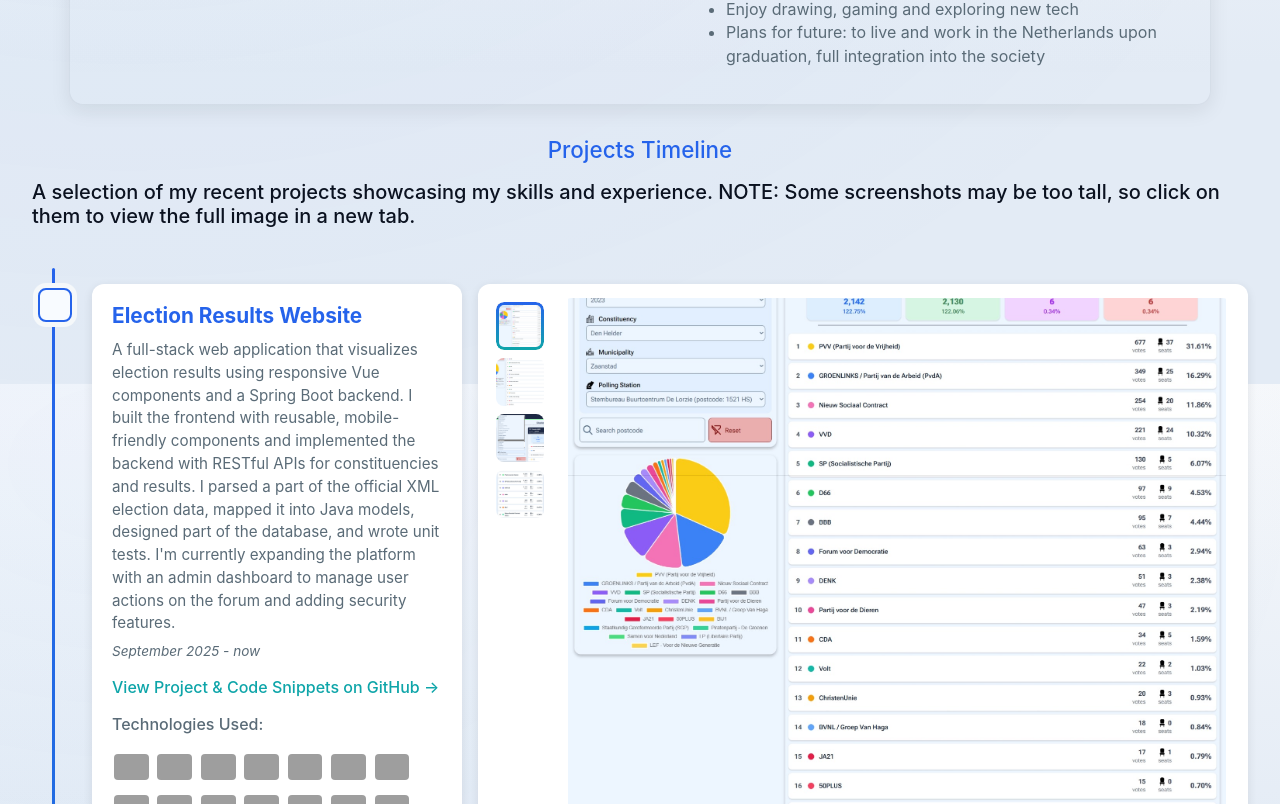
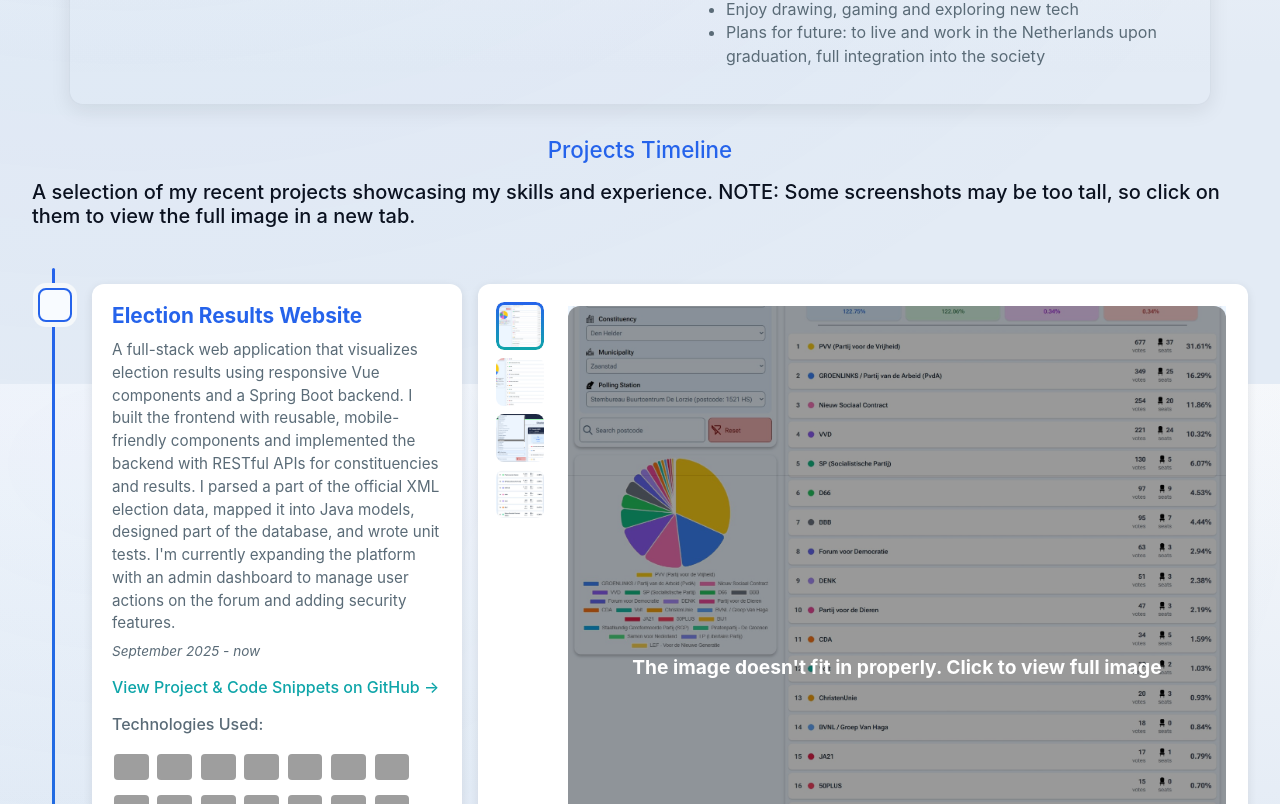
Before and after one commit to olenavelychko1/olenavelychko1.github.io, a Vue app in the folder frontend/: page / in a window 1280 px wide. Shown: the part 416-1220 px from the top of the page. Built offline with nearby package versions, Linux system fonts and the light colour scheme; grey boxes are pictures that could not be loaded.

Commit message:
feat: detect when the image is too tall and show according text

```diff
--- a/frontend/src/components/MediaGallery.vue
+++ b/frontend/src/components/MediaGallery.vue
@@ -1,5 +1,5 @@
 <script setup>
-import { ref, onMounted, watch } from 'vue';
+import { ref, onMounted, nextTick, watch } from 'vue';
 
 
 const props = defineProps({
@@ -7,6 +7,13 @@ const props = defineProps({
 });
 
 const currentIndex = ref(-1);
+
+// refs used for measuring image size
+const mainInnerRef = ref(null);
+const imgRef = ref(null);
+const imageIsTooTall = ref(false);
+
+const forgiveTolerance = 20; // pixels of tolerance
 
 function extOf(src) {
     return (src || '').split('.').pop().toLowerCase();
@@ -31,14 +38,52 @@ function select(i) {
     currentIndex.value = Math.max(0, Math.min(i, props.images.length - 1));
 }
 
+// Wait for layout to stabilize and then measure rendered sizes
+async function detectTooTall() {
+  // wait for DOM update / image layout
+  await nextTick();
+  imageIsTooTall.value = false;
+  console.log('Detecting too tall image...');
+
+  const img = imgRef.value;
+  const container = mainInnerRef.value;
+  if (!img || !container) return;
+
+  console.log('Measuring sizes...');
+
+  // If the image hasn't loaded yet it may have zero rect; bail until load
+  const imgRect = img.getBoundingClientRect();
+  const containerRect = container.getBoundingClientRect();
+  if (!imgRect.height || !containerRect.height) return;
+
+  console.log('Image height:', imgRect.height, 'Container height:', containerRect.height);
+  imageIsTooTall.value = (imgRect.height - containerRect.height) > forgiveTolerance;
+}
+
+// When image load event fires, re-check using measured rendered size
+function onImageLoad() {
+  detectTooTall();
+}
+
 onMounted(() => {
     if (props.images && props.images.length > 0) currentIndex.value = 0;
     else currentIndex.value = -1;
+
+  nextTick(() => detectTooTall());
 });
 
-watch(() => props.images, (newImgs) => {
-    if (!newImgs || newImgs.length === 0) currentIndex.value = -1;
-    else if (currentIndex.value < 0 || currentIndex.value >= newImgs.length) currentIndex.value = 0;
+// re-check after switching images
+watch(currentIndex, async () => {
+  imageIsTooTall.value = false;
+  await nextTick();
+  detectTooTall();
+});
+
+// if images array changes, reset selection & re-check
+watch(() => props.images, async (newImgs) => {
+  await nextTick();
+  if (newImgs && newImgs.length && currentIndex.value === -1) currentIndex.value = 0;
+  detectTooTall();
 });
 
 </script>
@@ -59,10 +104,13 @@ watch(() => props.images, (newImgs) => {
         <div class="main-media">
             <!-- Show a photo if it's not a video extension, otherwise a video -->
             <div class="main-frame" v-if="currentIndex >= 0">
-                <div class="main-inner">
+                <div class="main-inner" ref="mainInnerRef">
                     <a :href="images[currentIndex]" target="_blank" rel="noopener noreferrer"
                         v-if="!isVideo(images[currentIndex])" title="Open media in full view">
-                        <img class="main-img" :src="images[currentIndex]" alt="project image" />
+                        <img ref="imgRef" class="main-img" :src="images[currentIndex]" alt="project image" @load="onImageLoad" />
+                        <div v-if="imageIsTooTall" class="click-overlay" aria-hidden="true">
+                            The image doesn't fit in properly. Click to view full image
+                        </div>
                     </a>
 
                     <div v-else class="video-wrapper">
@@ -223,8 +271,36 @@ as it normally can't be round with a gradient */
     max-height: 100%;
     width: 100%;
     height: auto;
-    object-fit: scale-down;
+    object-fit: contain;
 
+}
+
+.main-inner {
+    width: 100%;
+    height: 100%;
+    display: flex;
+    align-items: center;
+    justify-content: center;
+    position: relative;
+    overflow: hidden;
+}
+
+/* Semi-transparent overlay to tell that the image is too tall */
+.click-overlay {
+    position: absolute;
+    top: 0;
+    left: 0;
+    width: 100%;
+    height: 100%;
+    display: flex;
+    justify-content: center;
+    align-items: center;
+    background: rgba(0, 0, 0, 0.4);
+    color: white;
+    font-size: 1.2rem;
+    font-weight: bold;
+    pointer-events: none;
+    border-radius: 12px;
 }
 
 @media (max-width: 900px) {
@@ -256,7 +332,6 @@ as it normally can't be round with a gradient */
 
     /* allow internal vertical scroll when the image is taller than the area */
     .main-inner {
-        overflow: auto;
         align-items: flex-start;
         /* show top of long images first */
         padding: 8px;
@@ -270,5 +345,7 @@ as it normally can't be round with a gradient */
         /* let it be taller than container when needed */
         display: block;
     }
+
+
 }
 </style>
```
